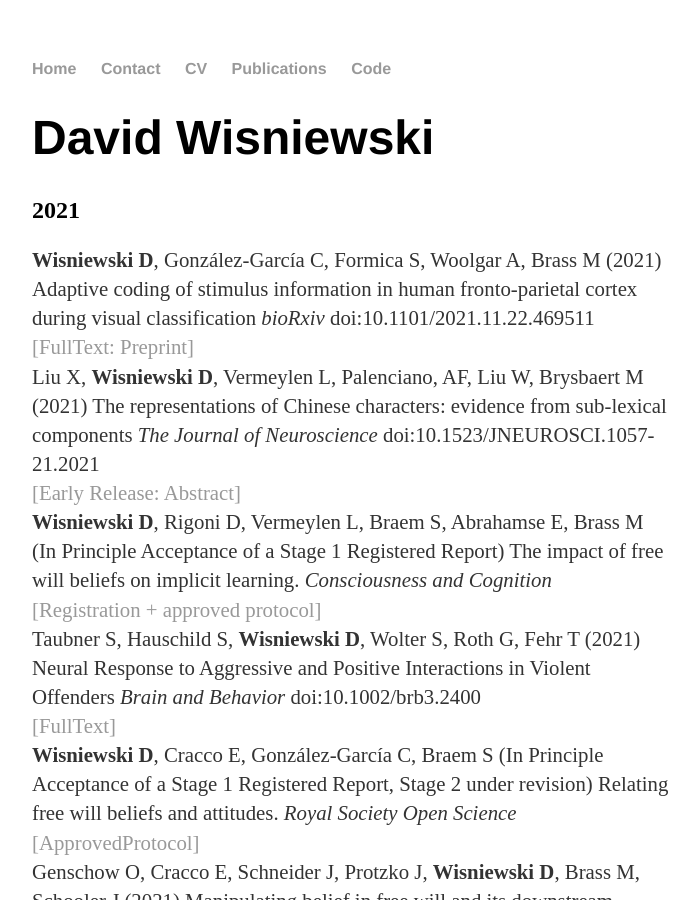
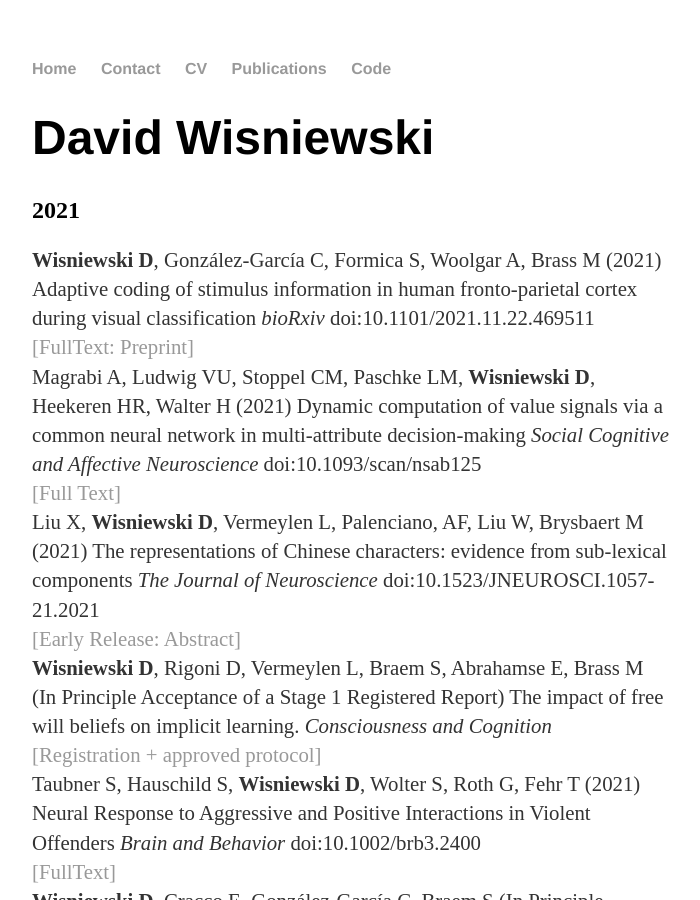
Before and after one commit to davidwisniewski/davidwisniewski.github.io, a Jekyll site: the page built from publications/index.html, in a window 1280 px wide and 900 px high. Shown: the whole window, without its empty margins (288-988 px from the left). Built offline with Jekyll 4.4.1, drawn with Linux system fonts in a browser that asks for light colours.

Commit message:
updated publications

```diff
--- a/publications/index.html
+++ b/publications/index.html
@@ -8,6 +8,8 @@ title: David Wisniewski
 	<p>
 	<strong>Wisniewski D</strong>, González-García C, Formica S, Woolgar A, Brass M (2021) Adaptive coding of stimulus information in human fronto-parietal cortex during visual classification <em>bioRxiv</em> doi:10.1101/2021.11.22.469511<br>
 	<a href="https://www.biorxiv.org/content/10.1101/2021.11.22.469511v1">[FullText: Preprint]</a><br>
+	Magrabi A, Ludwig VU, Stoppel CM, Paschke LM, <strong>Wisniewski D</strong>, Heekeren HR, Walter H (2021) Dynamic computation of value signals via a common neural network in multi-attribute decision-making <em>Social Cognitive and Affective Neuroscience</em> doi:10.1093/scan/nsab125<br>
+	<a href="https://academic.oup.com/scan/advance-article/doi/10.1093/scan/nsab125/6444399">[Full Text]</a><br>
 	Liu X, <strong>Wisniewski D</strong>, Vermeylen L, Palenciano, AF, Liu W, Brysbaert M (2021) The representations of Chinese characters: evidence from sub-lexical components <em>The Journal of Neuroscience</em> doi:10.1523/JNEUROSCI.1057-21.2021<br>
 	<a href="https://www.jneurosci.org/content/early/2021/11/10/JNEUROSCI.1057-21.2021">[Early Release: Abstract]</a><br>
 	<strong>Wisniewski D</strong>, Rigoni D, Vermeylen L, Braem S, Abrahamse E, Brass M (In Principle Acceptance of a Stage 1 Registered Report) The impact of free will beliefs on implicit learning. <em>Consciousness and Cognition</em> <br>
```
